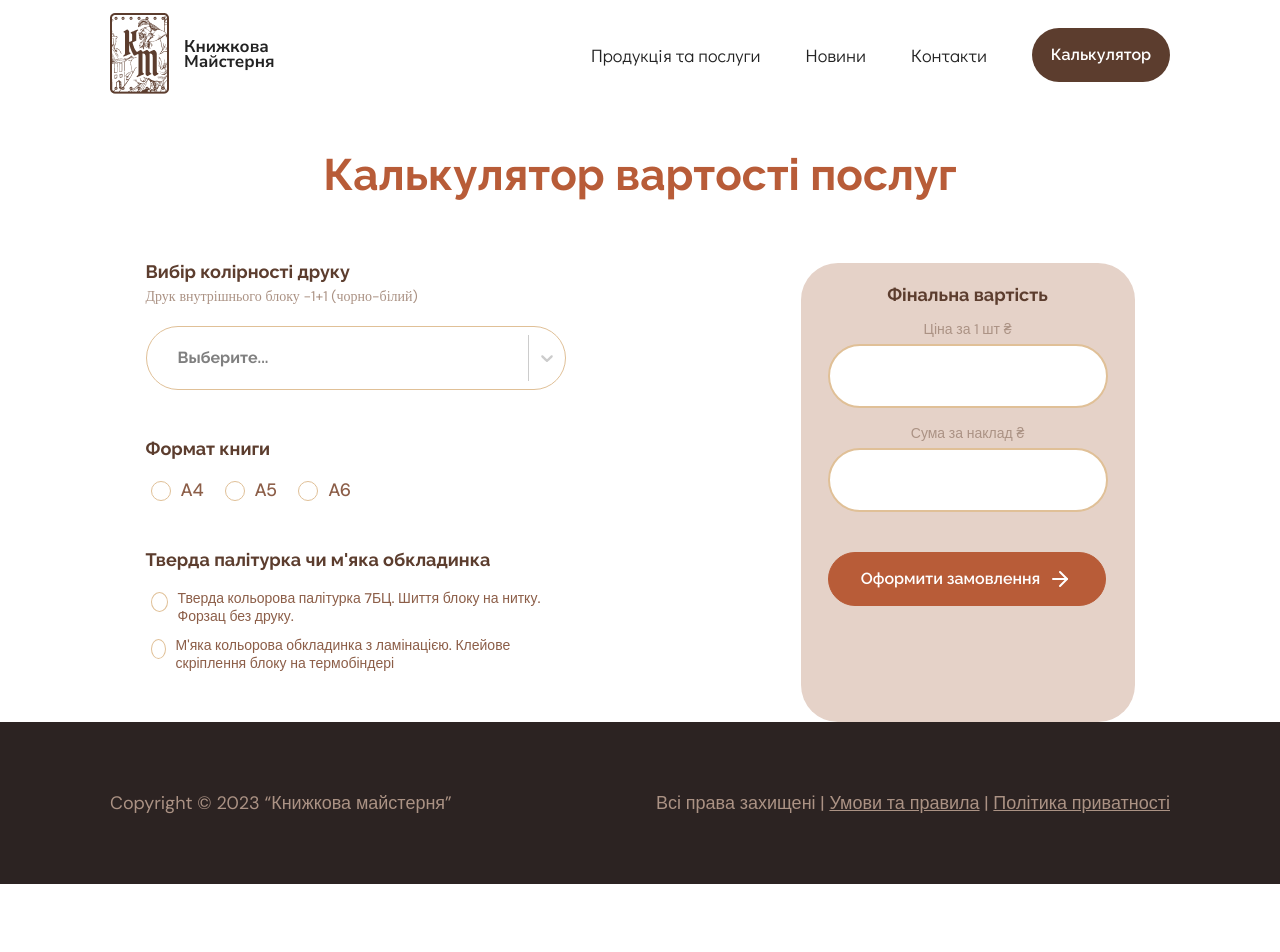
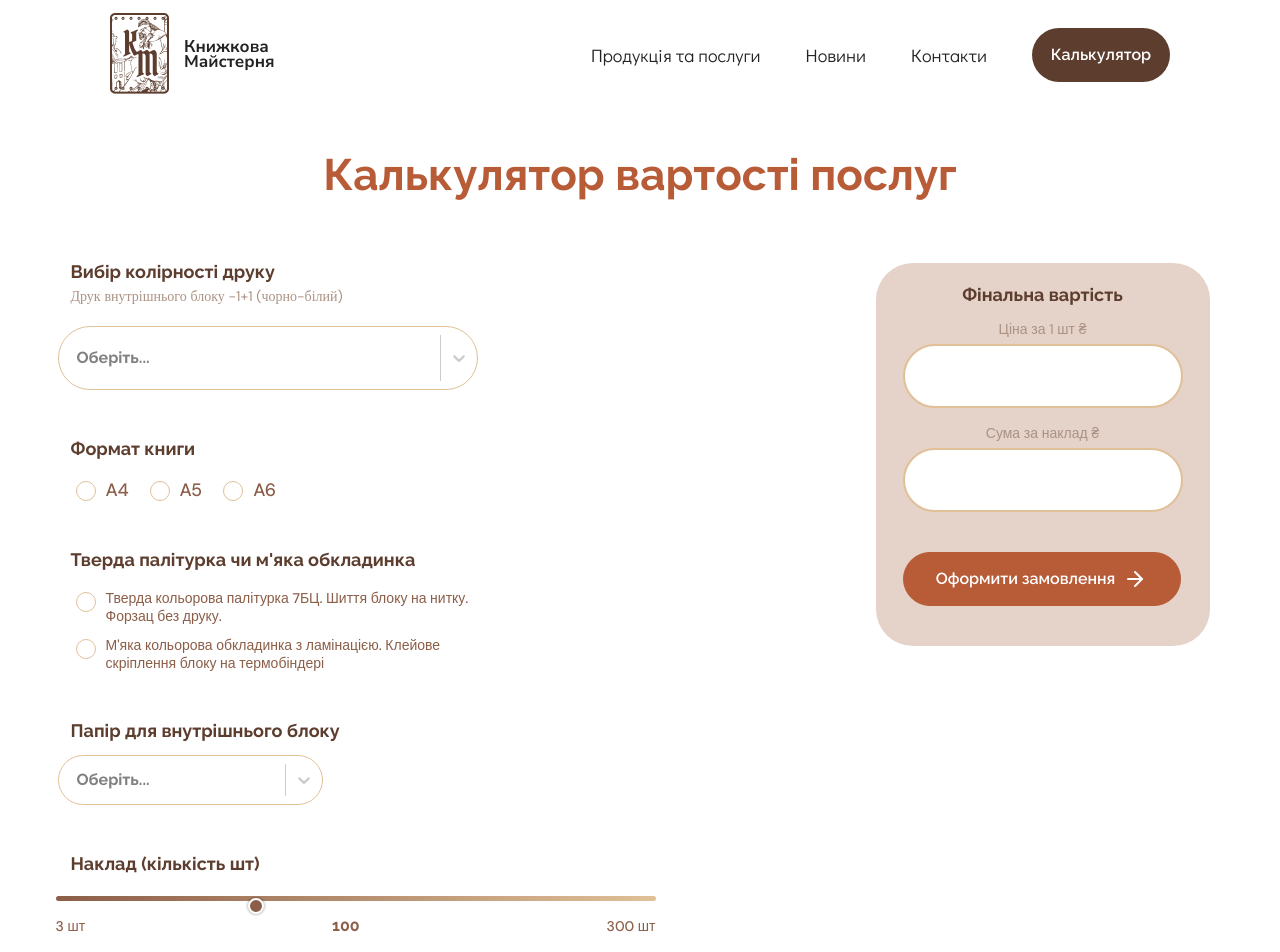
Before and after one commit to kirill25460/book_service, a React (Create React App) app: page /book_service/calc in a window 1280 px wide. Shown: the top 952 px of the page. Before the commit the page ends 884 px from the top, so only its background shows below. Built offline with nearby package versions, Linux system fonts and the light colour scheme.

Commit message:
adapt calc

```diff
--- a/src/components/Calculator/Calculator.jsx
+++ b/src/components/Calculator/Calculator.jsx
@@ -17,7 +17,12 @@ import {
   RadioInput,
   RadioButtonContainerText,
   RadioLabelText,
-  RadioSpan
+  RadioSpan,
+  RangeContainer,
+  RangeLabels,
+  RangeInput,
+  FirstRangeCont,
+  RangeMainText
 } from './Calculator.styled';
 import Select from 'react-select';
 
@@ -26,6 +31,12 @@ const Calculator = () => {
     { value: 'option1', label: 'Калькулятор для чорно-білих книг' },
     { value: 'option2', label: 'Опция 2' },
     { value: 'option3', label: 'Опция 3' },
+  ];
+
+  const options2 = [
+    { value: 'option4', label: 'офсетний 170 г/м2' },
+    { value: 'option5', label: 'Опция 2' },
+    { value: 'option6', label: 'Опция 3' },
   ];
 
   const customStyles = {
@@ -41,9 +52,39 @@ const Calculator = () => {
       fontSize: '16px', // Добавляем размер шрифта
       lineHeight: '18px', // Добавляем межстрочный интервал
       color: '#5E3F2F', // Добавляем цвет шрифта
-      paddingLeft: '21px',
+      paddingLeft: '8px',
       marginTop: '15px',
       marginBottom: '50px',
+      marginLeft: '-13px',
+    }),
+    singleValue: provided => ({
+      ...provided,
+      color: '#5E3F2F',
+    }),
+    option: (provided, state) => ({
+      ...provided,
+      backgroundColor: state.isSelected ? '#E0C097' : 'white',
+      color: state.isSelected ? '#5E3F2F' : 'orange',
+    }),
+  };
+
+  const customStyles2 = {
+    control: provided => ({
+      ...provided,
+      width: '265px',
+      height: '50px',
+      borderRadius: '32px',
+      borderColor: '#E0C097',
+      fontFamily: 'Raleway, sans-serif',
+      fontStyle: 'normal', // Добавляем стиль шрифта
+      fontWeight: 700, // Добавляем стиль шрифта
+      fontSize: '16px', // Добавляем размер шрифта
+      lineHeight: '18px', // Добавляем межстрочный интервал
+      color: '#8C5E48', // Добавляем цвет шрифта
+      paddingLeft: '8px',
+      marginTop: '15px',
+      marginBottom: '50px',
+      marginLeft: '-13px',
     }),
     singleValue: provided => ({
       ...provided,
@@ -57,9 +98,14 @@ const Calculator = () => {
   };
 
   const [selectedOption, setSelectedOption] = useState('');
+  const [value, setValue] = useState(100);
 
   const handleRadioChange = event => {
     setSelectedOption(event.target.value);
+  };
+
+  const handleChange = e => {
+    setValue(e.target.value);
   };
 
   return (
@@ -73,7 +119,7 @@ const Calculator = () => {
           <Select
             options={options}
             styles={customStyles}
-            placeholder="Выберите..."
+            placeholder="Оберіть..."
             isSearchable={false}
           />
           <LeftMainText>Формат книги</LeftMainText>
@@ -119,23 +165,79 @@ const Calculator = () => {
                 type="radio"
                 name="option"
                 value="option1"
-                checked={selectedOption === 'option1'}
+                checked={selectedOption === 'option4'}
                 onChange={handleRadioChange}
               />
-              <RadioSpan>Тверда кольорова палітурка 7БЦ. Шиття блоку на нитку. Форзац без друку.</RadioSpan>
+              <RadioSpan>
+                Тверда кольорова палітурка 7БЦ. Шиття блоку на нитку. Форзац без
+                друку.
+              </RadioSpan>
             </RadioLabelText>
             <RadioLabelText>
               <RadioInput
                 type="radio"
                 name="option"
                 value="option1"
-                checked={selectedOption === 'option1'}
+                checked={selectedOption === 'option5'}
                 onChange={handleRadioChange}
               />
-              <RadioSpan>М'яка кольорова обкладинка з ламінацією. Клейове скріплення блоку на термобіндері</RadioSpan>
+              <RadioSpan>
+                М'яка кольорова обкладинка з ламінацією. Клейове скріплення
+                блоку на термобіндері
+              </RadioSpan>
             </RadioLabelText>
           </RadioButtonContainerText>
+
+          <LeftMainText>Папір для внутрішнього блоку</LeftMainText>
+
+          <Select
+            options={options2}
+            styles={customStyles2}
+            placeholder="Оберіть..."
+            isSearchable={false}
+          />
+
+          <LeftMainText>Наклад (кількість шт)</LeftMainText>
+
+          <FirstRangeCont>
+            <RangeContainer>
+              <RangeInput
+                type="range"
+                min="3"
+                max="300"
+                step="1"
+                value={value}
+                onChange={handleChange}
+              />
+            </RangeContainer>
+            <RangeLabels>
+              <div>3 шт</div>
+              <RangeMainText>{value}</RangeMainText>
+              <div>300 шт</div>
+            </RangeLabels>
+          </FirstRangeCont>
+
+          <LeftMainText>Кількість сторінок</LeftMainText>
+
+          <FirstRangeCont>
+            <RangeContainer>
+              <RangeInput
+                type="range"
+                min="3"
+                max="300"
+                step="1"
+                value={value}
+                onChange={handleChange}
+              />
+            </RangeContainer>
+            <RangeLabels>
+              <div>3 шт</div>
+              <RangeMainText>{value}</RangeMainText>
+              <div>300 шт</div>
+            </RangeLabels>
+          </FirstRangeCont>
         </Left>
+
         <Right>
           <RightMainText>Фінальна вартість</RightMainText>
           <RightInputContainer>
--- a/src/components/Calculator/Calculator.styled.jsx
+++ b/src/components/Calculator/Calculator.styled.jsx
@@ -16,20 +16,48 @@ export const MainTitle = styled.p`
 export const MainContainer = styled.div`
   margin: 0 auto;
   display: flex;
-  flex-direction: row;
+  flex-direction: column;
   justify-content: center;
+  @media screen and (min-width: 1000px) {
+    margin: 0 auto;
+    display: flex;
+    flex-direction: row;
+    justify-content: center;
+  }
 `;
 
 export const Left = styled.div`
-  width: 435px;
-  margin-right: 220px;
+  margin-right: 0;
+  display: flex;
+  flex-direction: column;
+  justify-content: center;
+  align-items: center;
+  @media screen and (min-width: 1000px) {
+    display: block;
+    margin-right: 30px;
+  }
+  @media screen and (min-width: 1200px) {
+    margin-right: 220px;
+  }
 `;
 
 export const Right = styled.div`
+  margin: 80px auto 90px;
   background-color: #e5d2c8;
   padding: 23px 27px 40px;
   border-radius: 37px;
   text-align: center;
+  height: fit-content;
+  width: fit-content;
+  @media screen and (min-width: 1000px) {
+    margin: 0;
+    background-color: #e5d2c8;
+    padding: 23px 27px 40px;
+    border-radius: 37px;
+    text-align: center;
+    height: fit-content;
+    width: fit-content;
+  }
 `;
 
 export const RightMainText = styled.p`
@@ -163,7 +191,6 @@ export const RadioButtonContainerText = styled.div`
 export const RadioLabelText = styled.label`
   display: flex;
   flex-direction: row;
-  justify-content: space-between;
   font-family: 'DM Sans', sans-serif;
   font-style: normal;
   font-weight: 500;
@@ -175,6 +202,65 @@ export const RadioLabelText = styled.label`
   margin-bottom: 11px;
 `;
 
-export const RadioSpan = styled.span`
+export const RadioSpan = styled.p`
+  margin: 0;
+  width: 390px;
+`;
 
-`
+export const RangeContainer = styled.div`
+  width: 600px;
+  height: 5px;
+  background: linear-gradient(to right, #8c5e48, #e0c097);
+  position: relative;
+  border-radius: 2.5px;
+  margin-left: -15px;
+`;
+
+export const RangeLabels = styled.div`
+  display: flex;
+  margin-left: -15px;
+  justify-content: space-between;
+  font-family: 'DM Sans', sans-serif;
+  font-style: normal;
+  font-weight: 500;
+  font-size: 14px;
+  line-height: 30px;
+  color: #8c5e48;
+  padding-top: 10px;
+`;
+
+export const RangeInput = styled.input`
+  width: 100%;
+  height: 16px; /* Увеличиваем высоту инпута */
+  -webkit-appearance: none;
+  appearance: none;
+  outline: none;
+  background: transparent;
+  cursor: pointer;
+
+  &::-webkit-slider-thumb {
+    -webkit-appearance: none;
+    appearance: none;
+    width: 16px;
+    height: 16px;
+    border-radius: 50%;
+    background: #8c5e48;
+    border: 2px solid white;
+    box-shadow: 0 0 3px rgba(0, 0, 0, 0.5);
+    cursor: pointer;
+  }
+`;
+
+export const FirstRangeCont = styled.div`
+  margin-top: 23px;
+  margin-bottom: 50px;
+`;
+
+export const RangeMainText = styled.div`
+  font-family: 'Raleway', sans-serif;
+  font-style: normal;
+  font-weight: 700;
+  font-size: 16px;
+  line-height: 30px;
+  color: #8c5e48;
+`;
```
